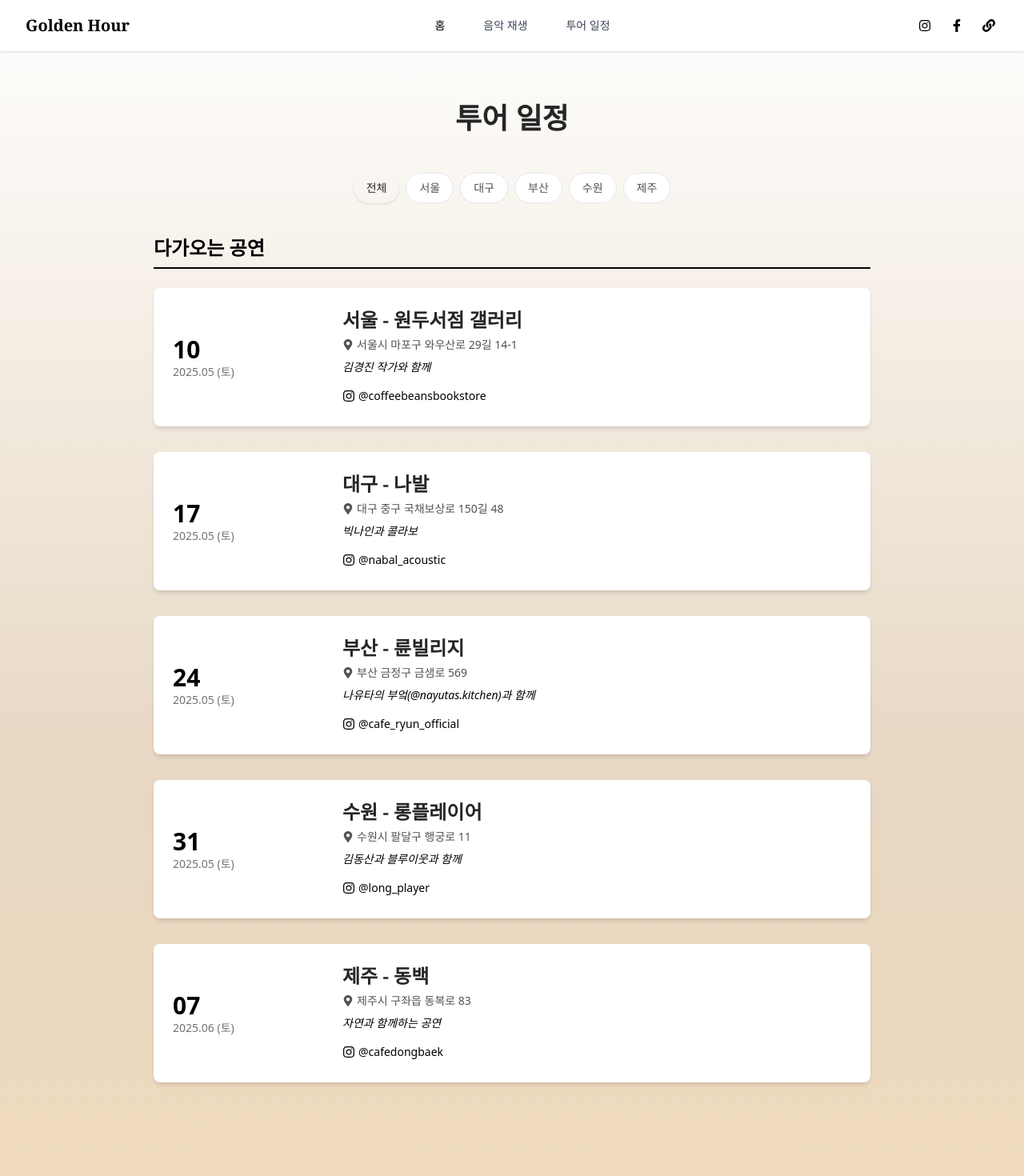
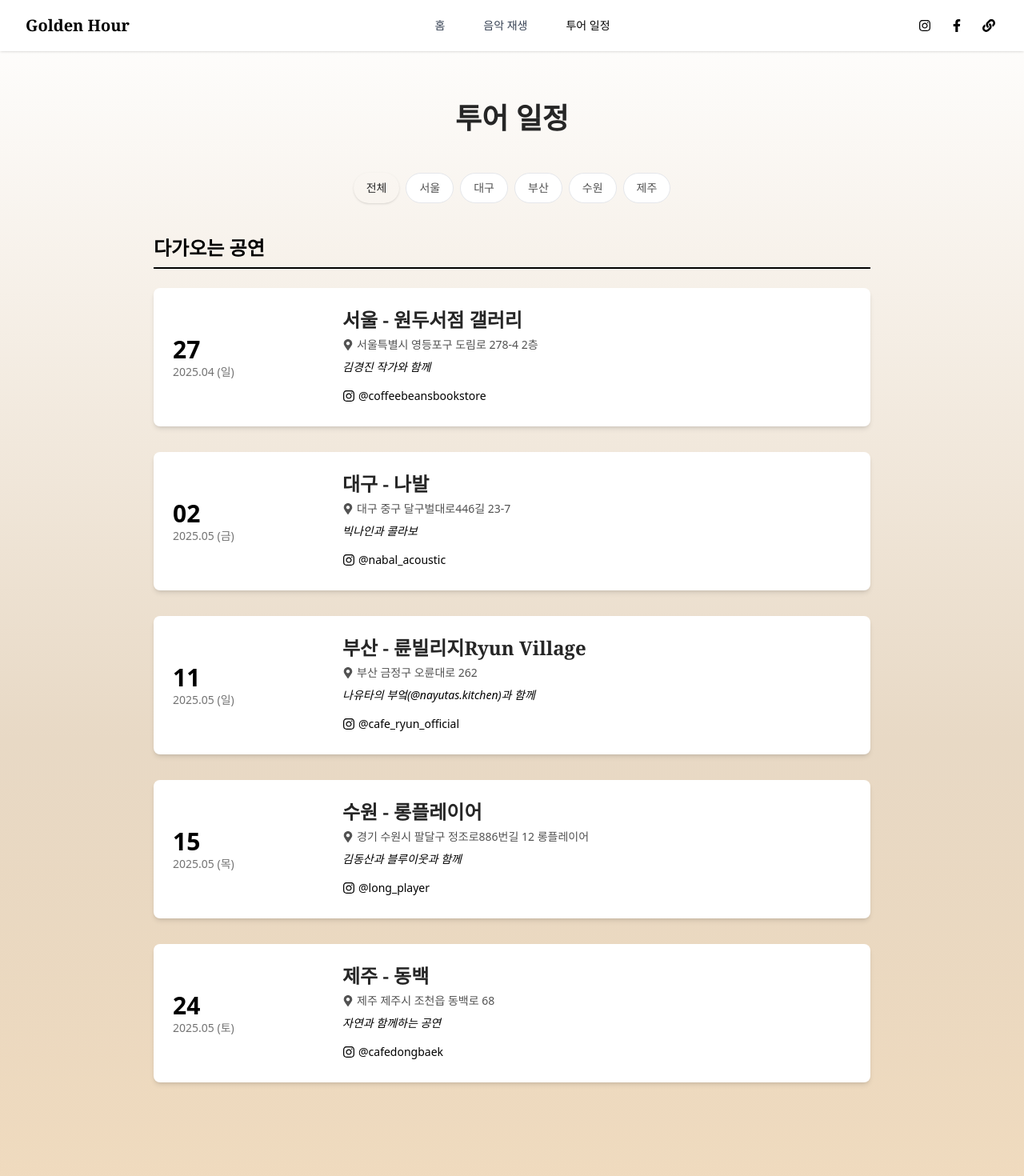
Before and after one commit to hwangtab/goldenhour, a Next.js app: page /tour in a window 1280 px wide. Shown: the top 1470 px of the page at 80% size. Built offline with nearby package versions, Linux system fonts and the light colour scheme; a web font is replaced by a local one.

Commit message:
fix: Revert special event descriptions and adjust deployment config

```diff
--- a/next.config.ts
+++ b/next.config.ts
@@ -2,7 +2,7 @@ import type { NextConfig } from "next";
 
 const nextConfig: NextConfig = {
   output: 'export', // Enable static export
-  basePath: '/goldenhour', // Set base path for GitHub Pages
+  basePath: process.env.NEXT_PUBLIC_BASE_PATH || '', // Set basePath from env var for GH Pages
   images: {
     unoptimized: true, // Disable image optimization for static export
   },
--- a/src/app/page.tsx
+++ b/src/app/page.tsx
@@ -2,7 +2,7 @@
 
 import Link from 'next/link';
 import Image from 'next/image'; // Image 컴포넌트 임포트
-import { FaInstagram, FaFacebookF, FaLink } from 'react-icons/fa'; // react-icons 임포트
+// Removed unused react-icons import
 import { useInView } from 'react-intersection-observer'; // useInView 임포트
 
 export default function Home() {
@@ -20,7 +20,7 @@ export default function Home() {
 
         {/* Title */}
         <h1 className="font-serif text-5xl md:text-7xl font-bold mb-6">
-          Golden Hour: '봄의 흐름' 투어
+          Golden Hour: '봄의 흐름' 투어 {/* Escaped single quotes */}
         </h1>
 
         {/* Artist Silhouette/Image Placeholder */}
--- a/src/app/tour/page.tsx
+++ b/src/app/tour/page.tsx
@@ -9,45 +9,45 @@ const tourDates = [
   {
     city: "서울",
     venue: "원두서점 갤러리",
-    date: "2025-05-10", // 예시 날짜
-    address: "서울시 마포구 와우산로 29길 14-1", // 예시 주소
-    specialEvent: "김경진 작가와 함께",
+    date: "2025-04-27", // 실제 날짜
+    address: "서울특별시 영등포구 도림로 278-4 2층", // 실제 주소
+    specialEvent: "김경진 작가와 함께", // 원래 기획안 내용으로 복구
     instagram: "@coffeebeansbookstore", // 인스타그램 계정 업데이트
     instagramLink: "https://www.instagram.com/coffeebeansbookstore/", // 인스타그램 링크 업데이트
   },
   {
     city: "대구",
     venue: "나발",
-    date: "2025-05-17", // 예시 날짜
-    address: "대구 중구 국채보상로 150길 48", // 예시 주소
-    specialEvent: "빅나인과 콜라보",
+    date: "2025-05-02", // 실제 날짜
+    address: "대구 중구 달구벌대로446길 23-7", // 실제 주소
+    specialEvent: "빅나인과 콜라보", // 원래 기획안 내용으로 복구
     instagram: "@nabal_acoustic",
     instagramLink: "https://www.instagram.com/nabal_acoustic/", // 실제 링크 필요
   },
   {
     city: "부산",
-    venue: "륜빌리지",
-    date: "2025-05-24", // 예시 날짜
-    address: "부산 금정구 금샘로 569", // 예시 주소
-    specialEvent: "나유타의 부엌(@nayutas.kitchen)과 함께",
+    venue: "륜빌리지Ryun Village", // 장소명 수정
+    date: "2025-05-11", // 실제 날짜
+    address: "부산 금정구 오륜대로 262", // 실제 주소
+    specialEvent: "나유타의 부엌(@nayutas.kitchen)과 함께", // 원래 기획안 내용으로 복구
     instagram: "@cafe_ryun_official",
     instagramLink: "https://www.instagram.com/cafe_ryun_official/", // 실제 링크 필요
   },
   {
     city: "수원",
     venue: "롱플레이어",
-    date: "2025-05-31", // 예시 날짜
-    address: "수원시 팔달구 행궁로 11", // 예시 주소
-    specialEvent: "김동산과 블루이웃과 함께",
+    date: "2025-05-15", // 실제 날짜
+    address: "경기 수원시 팔달구 정조로886번길 12 롱플레이어", // 실제 주소
+    specialEvent: "김동산과 블루이웃과 함께", // 원래 기획안 내용으로 복구
     instagram: "@long_player",
     instagramLink: "https://www.instagram.com/long_player/", // 실제 링크 필요
   },
   {
     city: "제주",
     venue: "동백",
-    date: "2025-06-07", // 예시 날짜
-    address: "제주시 구좌읍 동복로 83", // 예시 주소
-    specialEvent: "자연과 함께하는 공연",
+    date: "2025-05-24", // 실제 날짜
+    address: "제주 제주시 조천읍 동백로 68", // 실제 주소
+    specialEvent: "자연과 함께하는 공연", // 원래 기획안 내용으로 복구
     instagram: "@cafedongbaek",
     instagramLink: "https://www.instagram.com/cafedongbaek/", // 실제 링크 필요
   },
```
